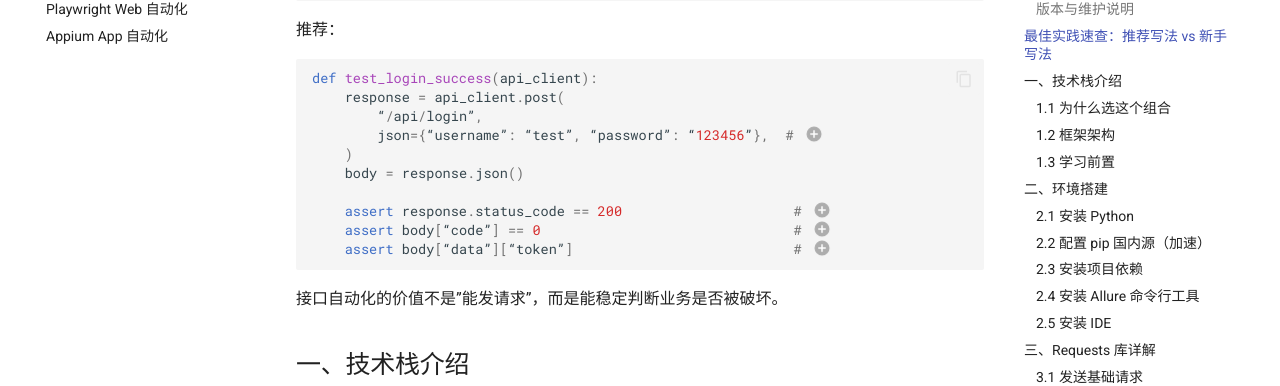
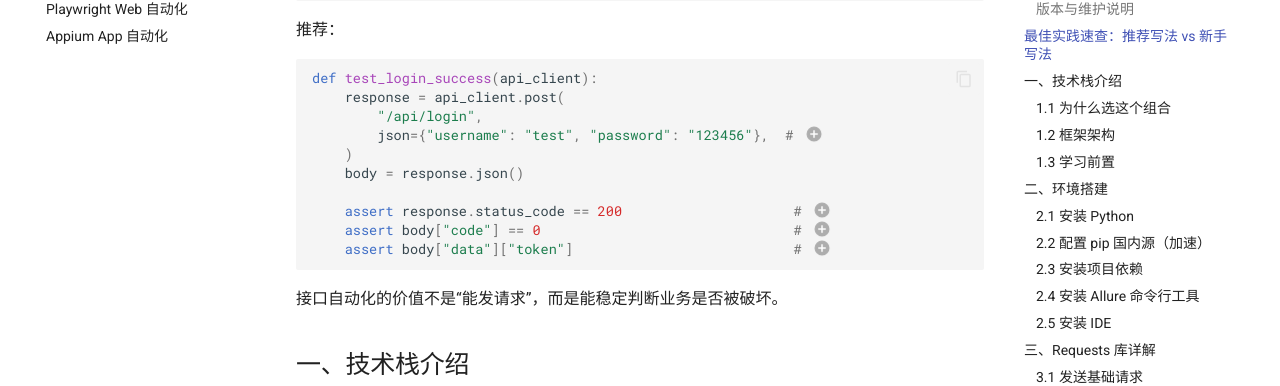
Before and after one commit to bingu7/test-tutorials, an MkDocs documentation site: the page built from docs/自动化测试/Python+Requests+Allure接口自动化教程-软件测试版.md, in a window 1280 px wide and 900 px high, scrolled down 2317 px. Shown: the part 153-539 px from the top of the window. Built offline with MkDocs 1.6.1 and Material for MkDocs 9.7.7, drawn with Linux system fonts in a browser that asks for light colours; comment, search, counter and statistics services are not loaded.

````diff
--- a/docs/自动化测试/Python+Requests+Allure接口自动化教程-软件测试版.md
+++ b/docs/自动化测试/Python+Requests+Allure接口自动化教程-软件测试版.md
@@ -64,22 +64,22 @@ def test_login():
 ```python
 def test_login_success(api_client):
     response = api_client.post(
-        “/api/login”,
-        json={“username”: “test”, “password”: “123456”},  # (1)
+        "/api/login",
+        json={"username": "test", "password": "123456"},  # (1)
     )
     body = response.json()
 
     assert response.status_code == 200                     # (2)
-    assert body[“code”] == 0                               # (3)
-    assert body[“data”][“token”]                           # (4)
+    assert body["code"] == 0                               # (3)
+    assert body["data"]["token"]                           # (4)
 ```
 
 1. `json=` 会自动将字典序列化为 JSON 并设置 `Content-Type: application/json`，而 `data=` 发送的是表单编码
 2. 断言 HTTP 状态码，确认请求本身没有网络层错误
-3. 断言业务状态码，区分”请求成功但业务失败”（如密码错误返回 code=1001）
+3. 断言业务状态码，区分“请求成功但业务失败”（如密码错误返回 code=1001）
 4. 断言关键字段存在，确保登录后确实返回了 token，否则后续接口调用会全部失败
 
-接口自动化的价值不是”能发请求”，而是能稳定判断业务是否被破坏。
+接口自动化的价值不是“能发请求”，而是能稳定判断业务是否被破坏。
 
 ## 一、技术栈介绍
 
````
